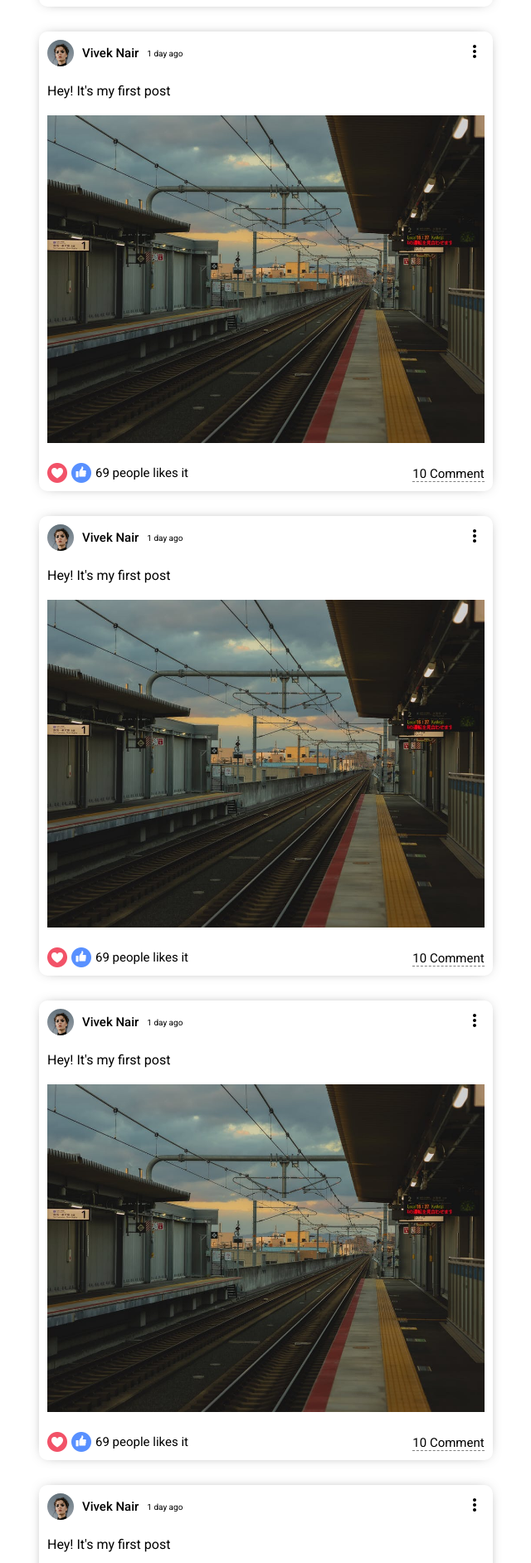
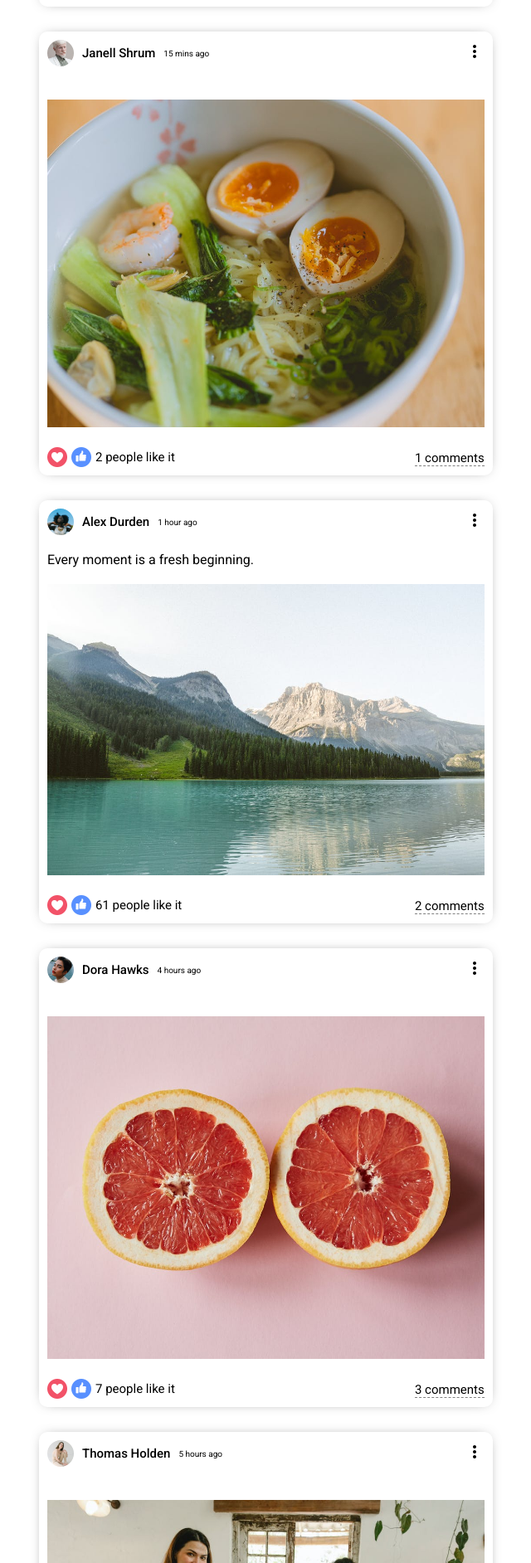
Before and after one commit to Vivek0306/Express_App, a React (Create React App) app: page / in a window 1280 px wide. Shown: the part 816-2700 px from the top of the page at 83% size, without its empty margins (293-933 px from the left). Built offline with nearby package versions, Linux system fonts and the light colour scheme.

Commit message:
added dynamic post generation

```diff
--- a/src/components/feed/Feed.jsx
+++ b/src/components/feed/Feed.jsx
@@ -2,19 +2,17 @@ import React from 'react'
 import "./feed.css"
 import Share from "../share/Share"
 import Post from '../post/Post'
+import {Posts} from "../../dummyData"
+
+
 export default function Feed() {
   return (
     <div className='feed'>
         <div className="feedWrapper">
             <Share/>
-            <Post />
-            <Post />
-            <Post />
-            <Post />
-            <Post />
-            <Post />
-            <Post />
-            <Post />
+            { Posts.map(p=>(
+              <Post key={p.id} post={p} />
+            )) }
         </div>
     </div>
   )
--- a/src/components/post/Post.jsx
+++ b/src/components/post/Post.jsx
@@ -1,33 +1,35 @@
 import React from 'react'
 import "./post.css"
 import { MoreVert } from '@mui/icons-material'
+import { Users } from "../../dummyData"
 
-export default function Post() {
-  return (
+export default function Post({ post })
+{
+    return (
     <div className='post'>
         <div className="postWrapper">
             <div className="postTop">
                 <div className="postTopLeft">
-                    <img src="/assets/person/1.jpeg" alt="" className="postProfileImg" />
-                    <span className="postUsername">Vivek Nair</span>
-                    <span className="postDate">1 day ago</span>
+                    <img src={ Users.filter(u=>u.id === post.userId)[0].profilePicture } alt="" className="postProfileImg" />
+                    <span className="postUsername">{ Users.filter(u=>u.id === post.userId)[0].username }</span>
+                    <span className="postDate">{ post.date }</span>
                 </div>
                 <div className="postTopRight">
                     <MoreVert/>
                 </div>
             </div>
             <div className="postCenter">
-                <span className="postText">Hey! It's my first post</span>
-                <img src="assets/post/1.jpeg" className='postImage' alt="" />
+                <span className="postText">{ post?.desc }</span>
+                <img src={ post.photo } className='postImage' alt="" />
             </div>
             <div className="postBottom">
                 <div className="postBottomLeft">
                     <img className='likeIcon' src="assets/heart.png" alt="" />
                     <img className='likeIcon' src="assets/like.png" alt="" />
-                    <span className="postLikeCounter">69 people likes it</span>
+                    <span className="postLikeCounter">{ post.like } people like it</span>
                 </div>
                 <div className="postBottomRight">
-                    <span className="postCommentText">10 Comment</span>
+                    <span className="postCommentText">{ post.comment } comments</span>
                 </div>
             </div>
         </div>
--- a/src/components/share/Share.jsx
+++ b/src/components/share/Share.jsx
@@ -6,7 +6,7 @@ export default function Share() {
     <div className="share">
       <div className="shareWrapper">
         <div className="shareTop">
-          <img className="shareProfileImg" src="/assets/person/1.jpeg" alt="" />
+          <img className="shareProfileImg" src="/assets/person/4.jpeg" alt="" />
           <input
             placeholder="What's in your mind?"
             className="shareInput"
--- /dev/null
+++ b/src/dummyData.js
@@ -0,0 +1,139 @@
+export const Users = [
+    {
+      id:1,
+      profilePicture: "assets/person/1.jpeg",
+      username: "Safak Kocaoglu",
+    },
+    {
+      id:2,
+      profilePicture: "assets/person/2.jpeg",
+      username: "Janell Shrum",
+    },
+    {
+      id:3,
+      profilePicture: "assets/person/3.jpeg",
+      username: "Alex Durden",
+    },
+    {
+      id:4,
+      profilePicture: "assets/person/4.jpeg",
+      username: "Dora Hawks",
+    },
+    {
+      id:5,
+      profilePicture: "assets/person/5.jpeg",
+      username: "Thomas Holden",
+    },
+    {
+      id:6,
+      profilePicture: "assets/person/6.jpeg",
+      username: "Shirley Beauchamp",
+    },
+    {
+      id:7,
+      profilePicture: "assets/person/7.jpeg",
+      username: "Travis Bennett",
+    },
+    {
+      id:8,
+      profilePicture: "assets/person/8.jpeg",
+      username: "Kristen Thomas",
+    },
+    {
+      id:9,
+      profilePicture: "assets/person/9.jpeg",
+      username: "Gary Duty",
+    },
+    {
+      id:10,
+      profilePicture: "assets/person/10.jpeg",
+      username: "Safak Kocaoglu",
+    },
+  ];
+
+  export const Posts = [
+    {
+      id: 1,
+      desc: "Love For All, Hatred For None.",
+      photo: "assets/post/1.jpeg",
+      date: "5 mins ago",
+      userId: 1,
+      like: 32,
+      comment: 9,
+    },
+    {
+      id: 2,
+      photo: "assets/post/2.jpeg",
+      date: "15 mins ago",
+      userId: 2,
+      like: 2,
+      comment: 1,
+    },
+    {
+      id: 3,
+      desc: "Every moment is a fresh beginning.",
+      photo: "assets/post/3.jpeg",
+      date: "1 hour ago",
+      userId: 3,
+      like: 61,
+      comment: 2,
+    },
+    {
+      id: 4,
+      photo: "assets/post/4.jpeg",
+      date: "4 hours ago",
+      userId: 4,
+      like: 7,
+      comment: 3,
+    },
+    {
+      id: 5,
+      photo: "assets/post/5.jpeg",
+      date: "5 hours ago",
+      userId: 5,
+      like: 23,
+      comment: 5,
+    },
+    {
+      id: 6,
+      photo: "assets/post/6.jpeg",
+      date: "1 day ago",
+      userId: 6,
+      like: 44,
+      comment: 6,
+    },
+    {
+      id: 7,
+      desc: "Never regret anything that made you smile.",
+      photo: "assets/post/7.jpeg",
+      date: "2 days ago",
+      userId: 7,
+      like: 52,
+      comment: 3,
+    },
+    {
+      id: 8,
+      photo: "assets/post/8.jpeg",
+      date: "3 days ago",
+      userId: 8,
+      like: 15,
+      comment: 1,
+    },
+    {
+      id: 9,
+      desc: "Change the world by being yourself.",
+      photo: "assets/post/9.jpeg",
+      date: "5 days ago",
+      userId: 9,
+      like: 11,
+      comment: 2,
+    },
+    {
+      id: 10,
+      photo: "assets/post/10.jpeg",
+      date: "1 week ago",
+      userId: 10,
+      like: 104,
+      comment: 12,
+    },
+  ];
```
